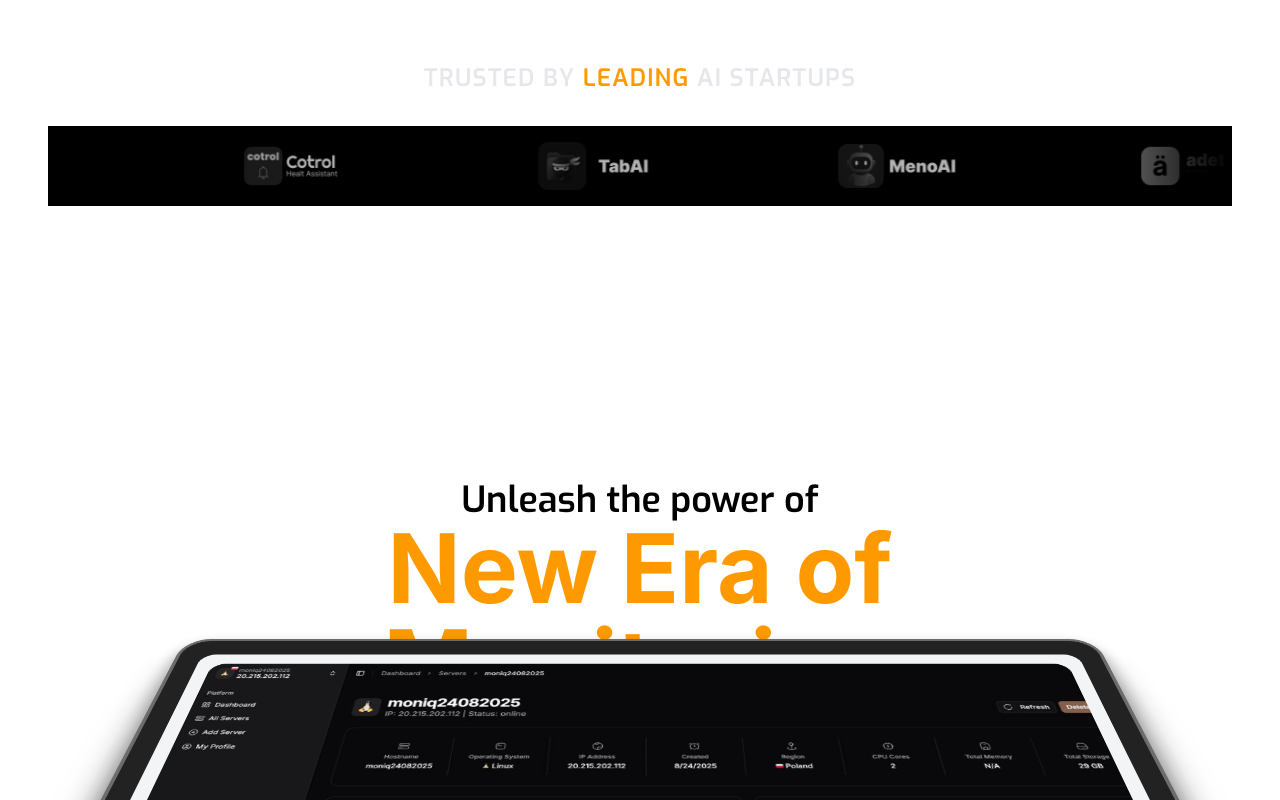
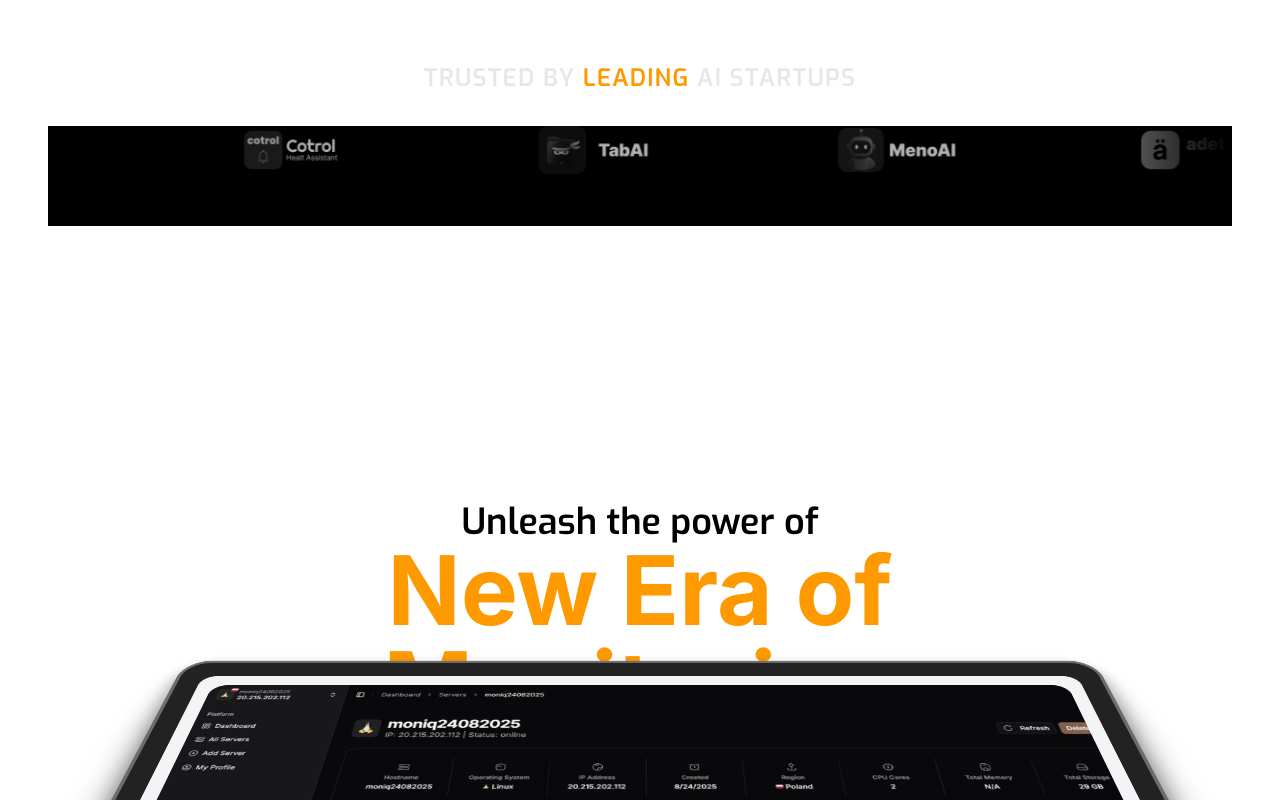
Before and after one commit to themilan1337/catops-landing, a Nuxt app: page / in a window 1280 px wide. Shown: the part 480-1280 px from the top of the page. Built offline with nearby package versions, Linux system fonts and the light colour scheme.

Commit message:
Update index.vue

```diff
--- a/app/pages/index.vue
+++ b/app/pages/index.vue
@@ -111,8 +111,8 @@ useSchemaOrg([
                         Trusted by <span class="text-amber-500">Leading</span> AI Startups
                     </h2>
                 </div>
-                <div class="slider" style="height: 80px; overflow: hidden;">
-                    <div class="slide-track" style="height: 80px; display: flex; align-items: center;">
+                <div class="slider" >
+                    <div class="slide-track" >
                         <div class="slide">
                             <NuxtImg src="/images/logos/fundmentor.png" alt="FundMentor logo" width="120" height="60" format="webp" loading="lazy" />
                         </div>
@@ -194,7 +194,7 @@ useSchemaOrg([
                     </div>
                 </div>
             </div>
-            <div class="flex flex-col overflow-hidden" style="min-height: 800px;">
+            <div class="flex flex-col overflow-hidden">
                 <ContainerScroll>
                     <template #title>
                         <h1 class="text-4xl font-semibold text-black dark:text-white">
```
